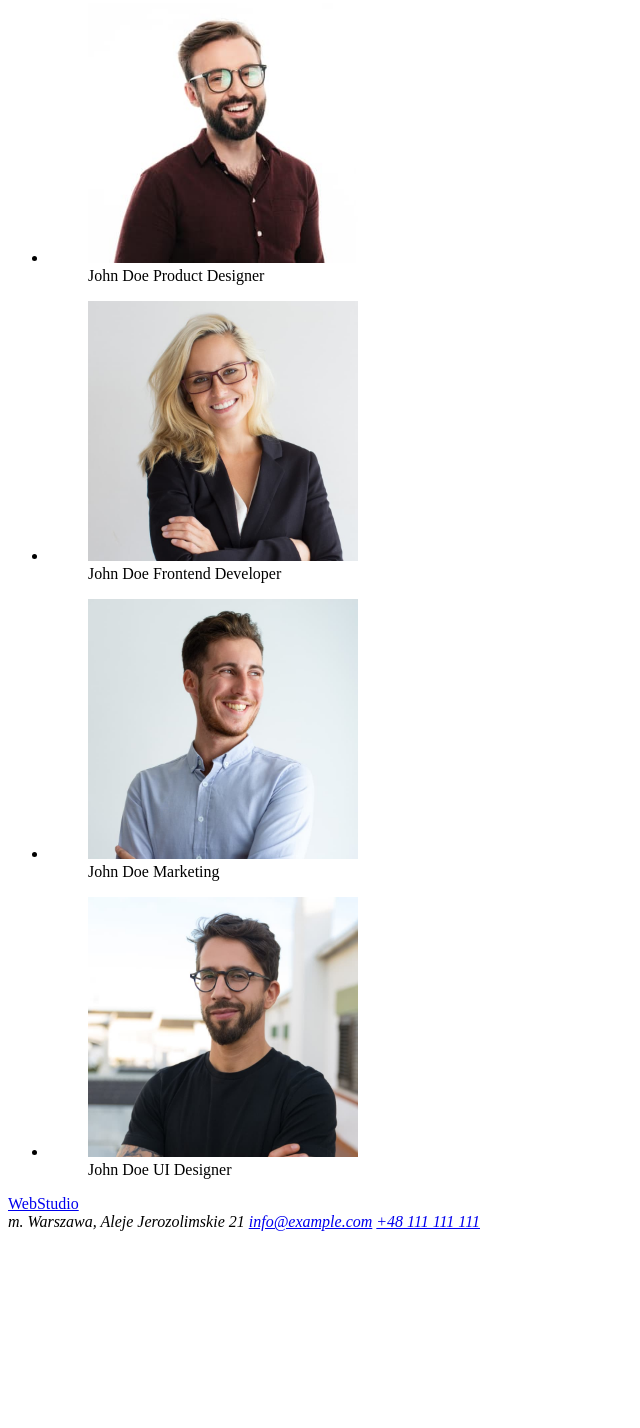
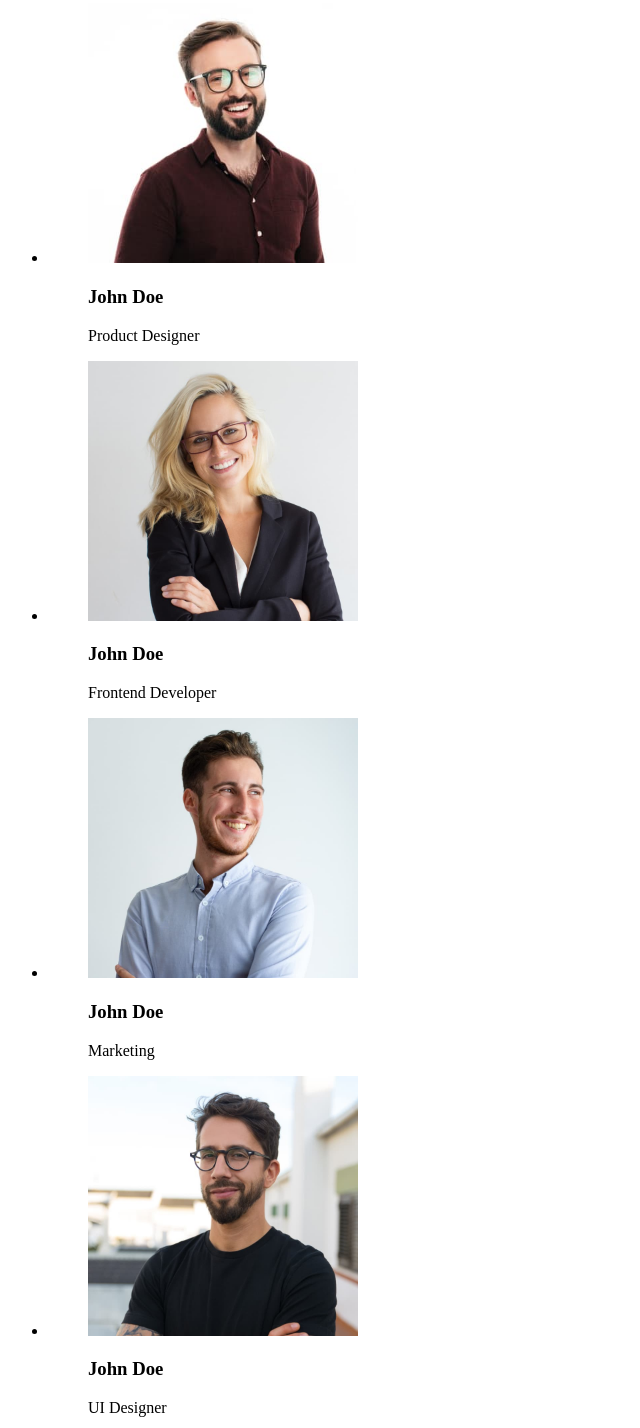
Before and after one commit to mielnikmagdalena/goit-markup-hw-01, a plain HTML site: page index.html in a window 1280 px wide. Shown: the part 1552-2980 px from the top of the page, without its empty margins (0-640 px from the left). Before the commit the page ends 2791 px from the top, so only its background shows below. Drawn offline with Linux system fonts and the light colour scheme.

Commit message:
h3 and span added

```diff
--- a/index.html
+++ b/index.html
@@ -102,7 +102,10 @@
                                 width="270"
                                 height="260"
                             />
-                            <figcaption>John Doe Product Designer</figcaption>
+                            <figcaption>
+                                <h3>John Doe</h3>
+                                <span>Product Designer</span>
+                            </figcaption>
                         </figure>
                     </li>
                     <li>
@@ -113,7 +116,10 @@
                                 width="270"
                                 height="260"
                             />
-                            <figcaption>John Doe Frontend Developer</figcaption>
+                            <figcaption>
+                                <h3>John Doe</h3>
+                                <span>Frontend Developer</span>
+                            </figcaption>
                         </figure>
                     </li>
 
@@ -126,7 +132,10 @@
                                 height="260"
                             />
 
-                            <figcaption>John Doe Marketing</figcaption>
+                            <figcaption>
+                                <h3>John Doe</h3>
+                                <span> Marketing</span>
+                            </figcaption>
                         </figure>
                     </li>
                     <li>
@@ -137,7 +146,10 @@
                                 width="270"
                                 height="260"
                             />
-                            <figcaption>John Doe UI Designer</figcaption>
+                            <figcaption>
+                                <h3>John Doe</h3>
+                                <span> UI Designer</span>
+                            </figcaption>
                         </figure>
                     </li>
                 </ul>
@@ -147,8 +159,8 @@
             <a href="index.html">WebStudio</a>
             <address>
                 <span>m. Warszawa, Aleje Jerozolimskie 21</span>
-                <a href="info@example.com.html">info@example.com</a>
-                <a href="+48111111111.html">+48 111 111 111</a>
+                <a href="info@example.com">info@example.com</a>
+                <a href="+48111111111">+48 111 111 111</a>
             </address>
         </footer>
     </body>
```
